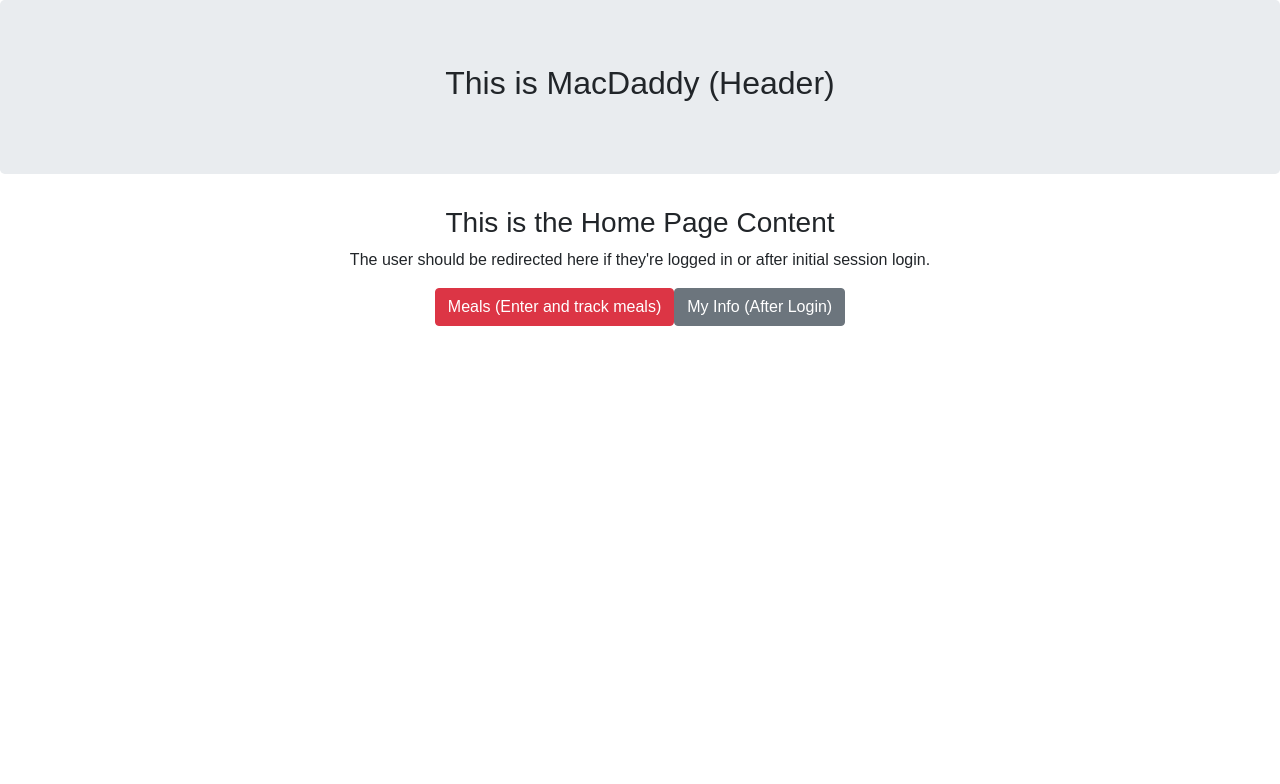
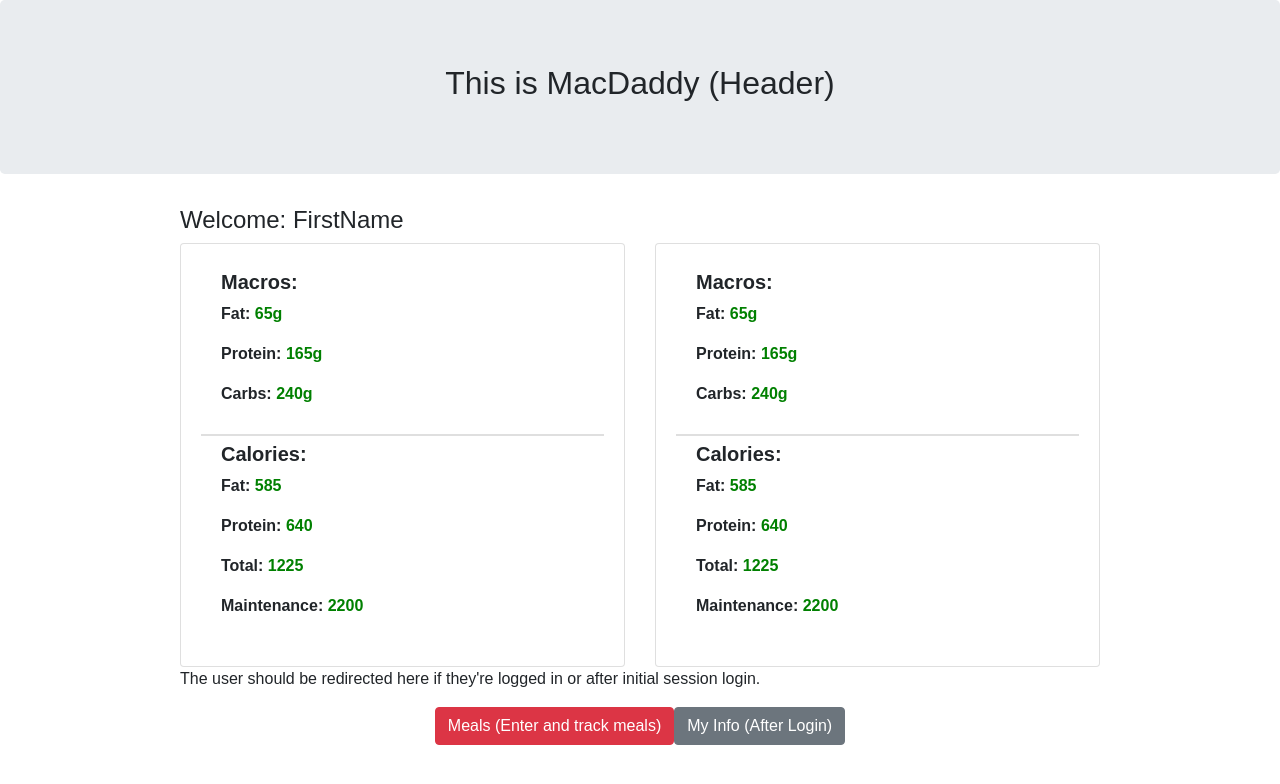
Before and after one commit to fvaldez421/MacDaddy, a React (Create React App) app in the folder client/: page /home in a window 1280 px wide. Shown: the top 784 px of the page. Built offline with nearby package versions, Linux system fonts and the light colour scheme.

Commit message:
added bootstrap scipts, added cards to Home

```diff
--- a/client/public/index.html
+++ b/client/public/index.html
@@ -37,5 +37,10 @@
       To begin the development, run `npm start` or `yarn start`.
       To create a production bundle, use `npm run build` or `yarn build`.
     -->
+
+    <script src="https://code.jquery.com/jquery-3.3.1.slim.min.js" integrity="sha384-q8i/X+965DzO0rT7abK41JStQIAqVgRVzpbzo5smXKp4YfRvH+8abtTE1Pi6jizo" crossorigin="anonymous"></script>
+    <script src="https://cdnjs.cloudflare.com/ajax/libs/popper.js/1.14.0/umd/popper.min.js" integrity="sha384-cs/chFZiN24E4KMATLdqdvsezGxaGsi4hLGOzlXwp5UZB1LY//20VyM2taTB4QvJ" crossorigin="anonymous"></script>
+    <script src="https://stackpath.bootstrapcdn.com/bootstrap/4.1.0/js/bootstrap.min.js" integrity="sha384-uefMccjFJAIv6A+rW+L4AHf99KvxDjWSu1z9VI8SKNVmz4sk7buKt/6v9KI65qnm" crossorigin="anonymous"></script>
+
   </body>
-</html>
+  </html>
--- a/client/src/App.js
+++ b/client/src/App.js
@@ -16,7 +16,7 @@ class App extends Component {
           <div>
           <Route exact path="/" component={Welcome} />
           <Route exact path="/home" component={Home} />
-          {/* Home route will be changed to "/" after Oauth and redirect implementatiojn */}
+          {/* Home route will be changed to "/" after Oauth and redirect implementation */}
           <Route exact path="/meals" component={Meals} />
           <Route exact path="/me" component={UserInfo} />
           </div>
--- a/client/src/pages/Home/Home.css
+++ b/client/src/pages/Home/Home.css
@@ -0,0 +1,9 @@
+.card {
+    justify-content: left;
+}
+.keys {
+    font-weight: 600;
+}
+.values {
+    color: green;
+}
--- a/client/src/pages/Home/Home.js
+++ b/client/src/pages/Home/Home.js
@@ -5,13 +5,64 @@ import { Link } from "react-router-dom";
 const Home = (props) => (
     <div className="container">
         <div className="row ">
-            <div className="col-md-10 mr-auto ml-auto">
-                <h3>This is the Home Page Content</h3>
+            <div className="col-md-10 mr-auto ml-auto text-left">
+                <h4>Welcome: FirstName</h4>
+                <div className="row">
+                    <div className="col-md-6 stats">
+                        <div className="card">
+                            <div className="card-body">
+                                <ul class="list-group list-group-flush">
+                                    <li class="list-group-item">
+                                        <h5 className="card-subtitle mb-2 keys">Macros:</h5>
+                                        <p className="keys">Fat: <span className="values">65g</span></p>
+                                        <p className="keys">Protein: <span className="values">165g</span></p>
+                                        <p className="keys">Carbs: <span className="values">240g</span></p>
+                                    </li>
+                                </ul>
+                                <ul class="list-group list-group-flush">
+                                    <li class="list-group-item">
+                                        <h5 className="card-subtitle mb-2 keys">Calories:</h5>
+                                        <p className="keys">Fat: <span className="values">585</span></p>
+                                        <p className="keys">Protein: <span className="values">640</span></p>
+                                        <p className="keys">Total: <span className="values">1225</span></p>
+
+                                        <p className="keys">Maintenance: <span className="values">2200</span></p>
+                                    </li>
+                                </ul>
+                            </div>
+                        </div>
+                    </div>
+
+                    <div className="col-md-6 settings">
+                        <div className="card">
+                            <div className="card-body">
+                                <ul class="list-group list-group-flush">
+                                    <li class="list-group-item">
+                                        <h5 className="card-subtitle mb-2 keys">Macros:</h5>
+                                        <p className="keys">Fat: <span className="values">65g</span></p>
+                                        <p className="keys">Protein: <span className="values">165g</span></p>
+                                        <p className="keys">Carbs: <span className="values">240g</span></p>
+                                    </li>
+                                </ul>
+                                <ul class="list-group list-group-flush">
+                                    <li class="list-group-item">
+                                        <h5 className="card-subtitle mb-2 keys">Calories:</h5>
+                                        <p className="keys">Fat: <span className="values">585</span></p>
+                                        <p className="keys">Protein: <span className="values">640</span></p>
+                                        <p className="keys">Total: <span className="values">1225</span></p>
+
+                                        <p className="keys">Maintenance: <span className="values">2200</span></p>
+                                    </li>
+                                </ul>
+                            </div>
+                        </div>
+                    </div>
+                </div>
                 <p>The user should be redirected here if they're logged in or after initial session login.</p>
             </div>
             <div className="col-md-10 mr-auto ml-auto">
-                <Link to="/Meals" className="btn btn-danger">Meals (Enter and track meals)</Link>
-                <Link to="/Me" className="btn btn-secondary">My Info (After Login)</Link>
+                <Link to="/Meals" className="btn btn-danger mb-5">Meals (Enter and track meals)</Link>
+                <Link to="/Me" className="btn btn-secondary mb-5">My Info (After Login)</Link>
             </div>
         </div>
     </div>
```
